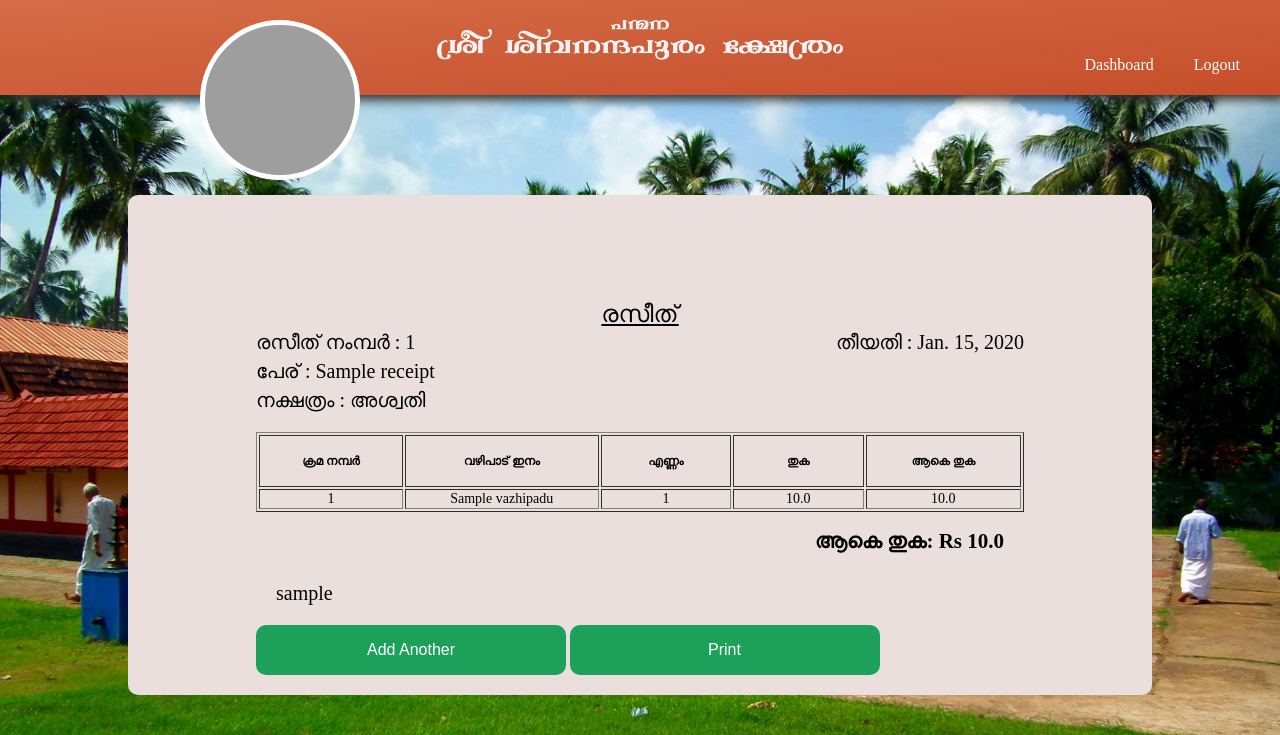
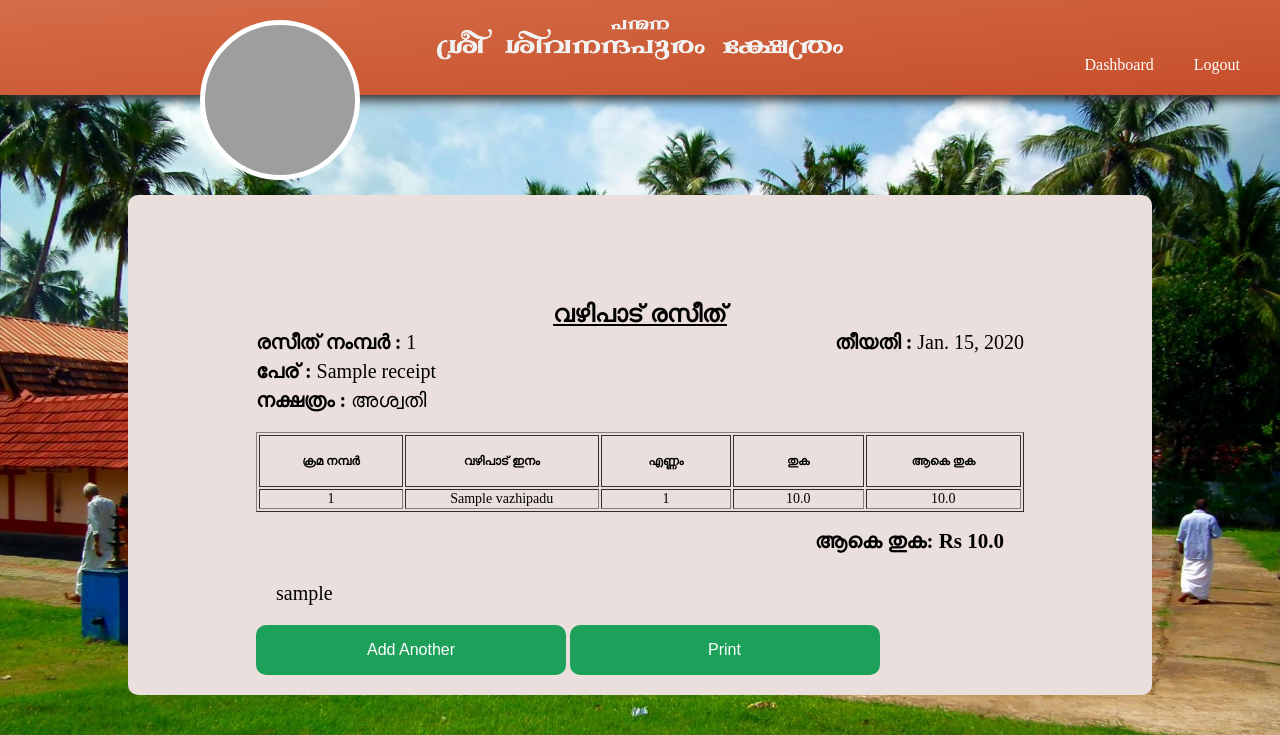
Before and after one commit to AbhijithKonnayil/temple_manager, a Django app: page /receipt/1 in a window 1280 px wide. Shown: the top 735 px of the page. Run offline with Django 3.2, Linux system fonts and the light colour scheme; a user stored in the database is signed in; tables that the repository leaves empty hold one stand-in row (values such as "Sample post"); grey boxes are pictures that could not be loaded.

Commit message:
fixing print
reduced font sizes

```diff
--- a/receipt_management/templates/receipt_management/print_receipts.html
+++ b/receipt_management/templates/receipt_management/print_receipts.html
@@ -5,6 +5,7 @@
 @media print {
 	@page {
   		width: 150mm;
+  		height: 200mm;
   		margin: 0;
 	}
   	button, nav, header{
@@ -16,6 +17,7 @@
 
   	body{
   		width: 150mm;
+  		height: 200mm;
   		margin-left:-50px;
   		padding: 0;
   		background-color: #333;
@@ -33,24 +35,23 @@
 		width: 140mm;
 	}
 	#receipt span{
-		font-size: 24px;
+		font-size: 16px;
 	}
 	#receipt th{
-		font-size: 20px;
+		font-size: 16px;
+		padding: 5px 20px;
 	}
 	#receipt td{
-		padding: 10px 20px;
-		font-size: 20px;
+		padding: 5px 20px;
+		font-size: 16px;
 	}
 	#temple-title-name{
   	visibility: visible;
   	transform: scale(0.5);
   	text-align: center;
   	border-bottom:1px #000 solid;
-  }
-	th{
-		padding: 3px 10px;
-	}
+  	}
+
 }
 </style>
 {% endblock %}
@@ -60,30 +61,30 @@
 
 <div id="receipt">
 		<div>
-			<img id="temple-title-name" style="visibility: hidden;" src="{% static '/img/temple_name.png' %}">
+			<img id="temple-title-name" style="visibility: hidden;" src="{% static '/img/temple_name_b.png' %}">
 		</div>
 		<div id="receipt-title">
-				<u>രസീത് </u>
+				<b><u>വഴിപാട് രസീത് </u></b>
 		</div>
 		<div>
 			<div id="receipt-number">
-			<span>രസീത് നംമ്പർ : </span>
+			<span><b>രസീത് നംമ്പർ : </b></span>
 			<span>{{receipt.id}}</span>
 		</div>
 
 		<div id="receipt-date">
-			<span>തീയതി : </span>
+			<span><b>തീയതി : </b></span>
 			<span>{{receipt.date}}</span>
 		</div>
 		</div>
 
 		<div id="receipt-name">
-			<span>പേര് : </span>
+			<span><b>പേര് : </b></span>
 			<span>{{receipt.name}}</span>
 		</div>
 
 		<div id="receipt-star">
-			<span>നക്ഷത്രം : </span>
+			<span><b>നക്ഷത്രം :</b></span>
 			<span>{{receipt.star}}</span>
 		</div>
 
```
Also changed, not shown: static/img/temple_name_b.png (added).
